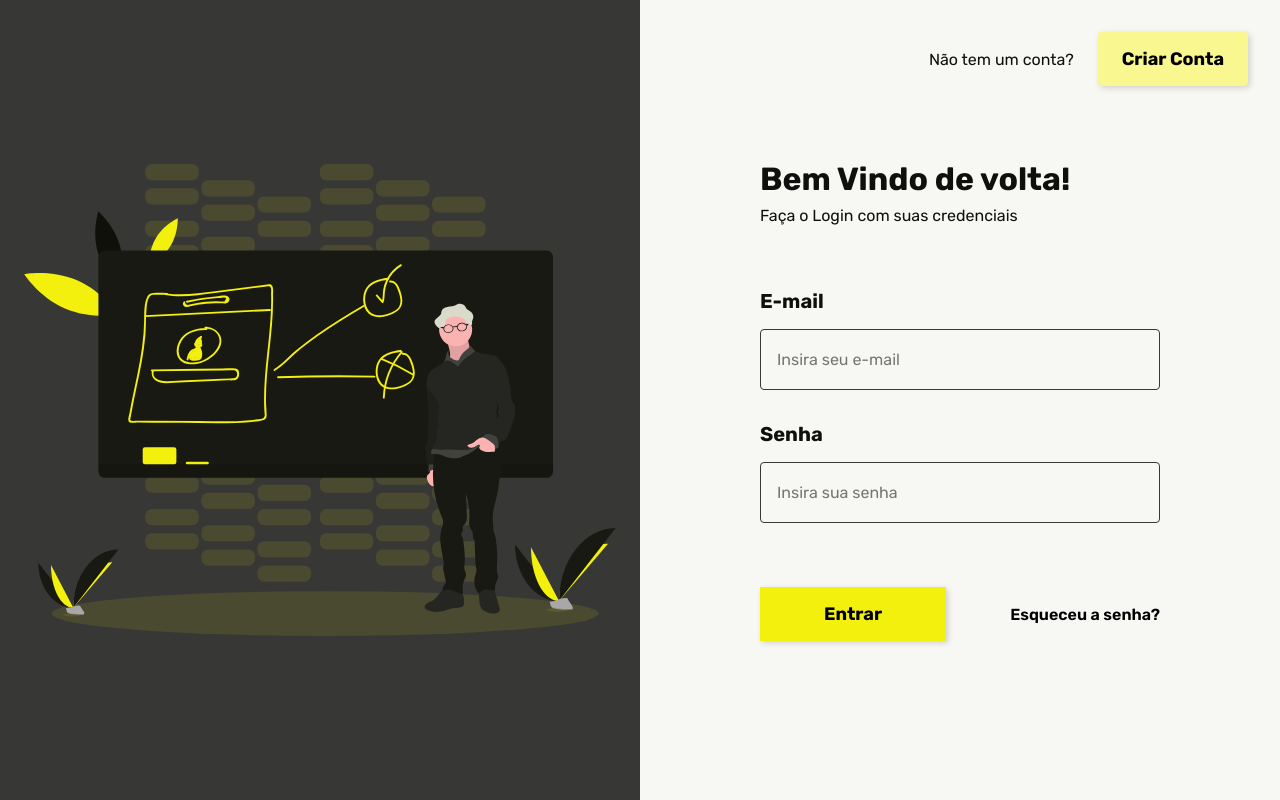
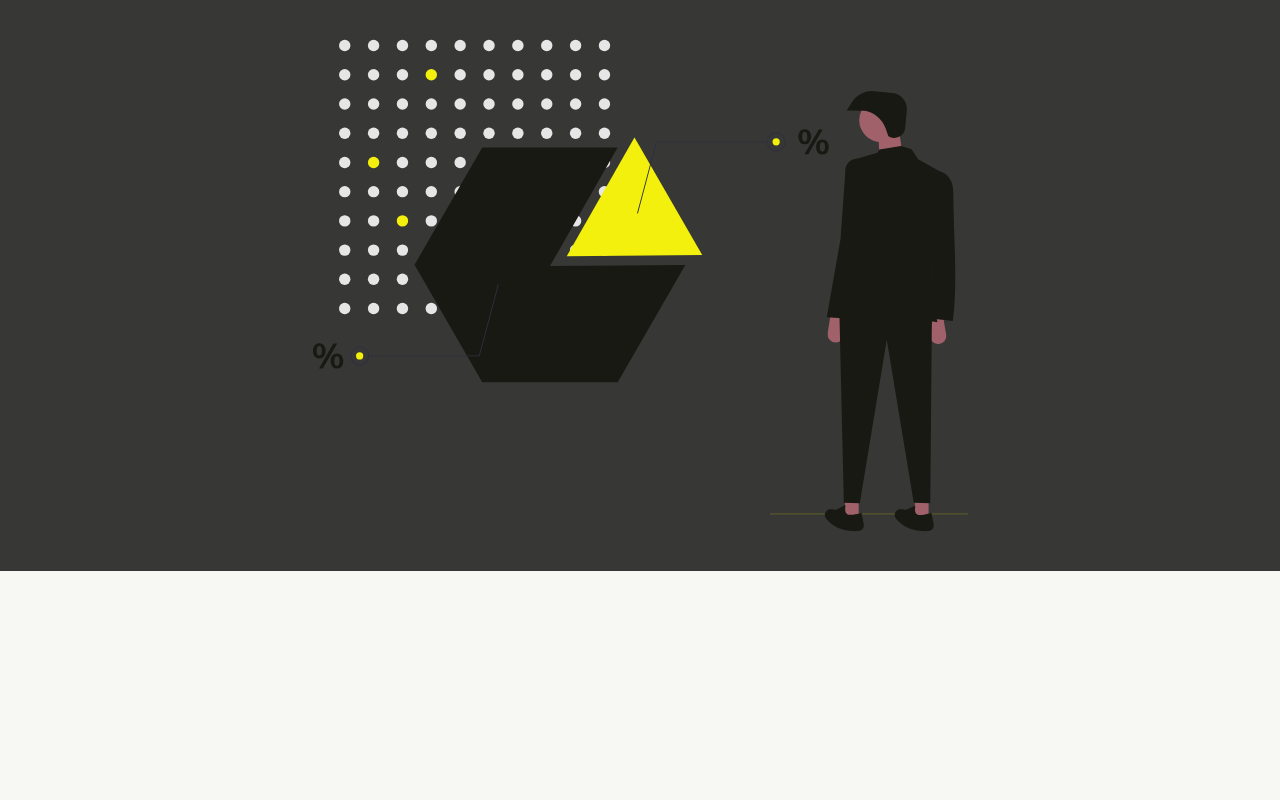
Before and after one commit to rajovivaldec/TCC2, a Next.js app: page /login in a window 1280 px wide. Built offline with nearby package versions, Linux system fonts and the light colour scheme.

Commit message:
Starting register screen

```diff
--- a/src/pages/login/index.tsx
+++ b/src/pages/login/index.tsx
@@ -10,7 +10,7 @@ export default function Login() {
 
   return (
     <>
-      <main className={styles.containerSignIn}>
+      {/* <main className={styles.containerSignIn}>
         <section className={styles.left}>
           <Image
             width="655.14"
@@ -60,6 +60,22 @@ export default function Login() {
             </form>
           </div>
         </section>
+      </main> */}
+      <main className="styles.containerSignIn">
+        <section className={styles.left}>
+          <Image width="655.14"
+          height="523.63"
+          src="/imgs/createIllustration.svg"
+          alt="Cara aleatorio"
+          />
+        </section>
+        <section className={styles.right}>
+          <div className={styles.rightContent}>
+
+
+          </div>
+        </section>
+
       </main>
     </>
   );
```
Also changed, not shown: 2 other files (tests, documents, lock files or other folders).
